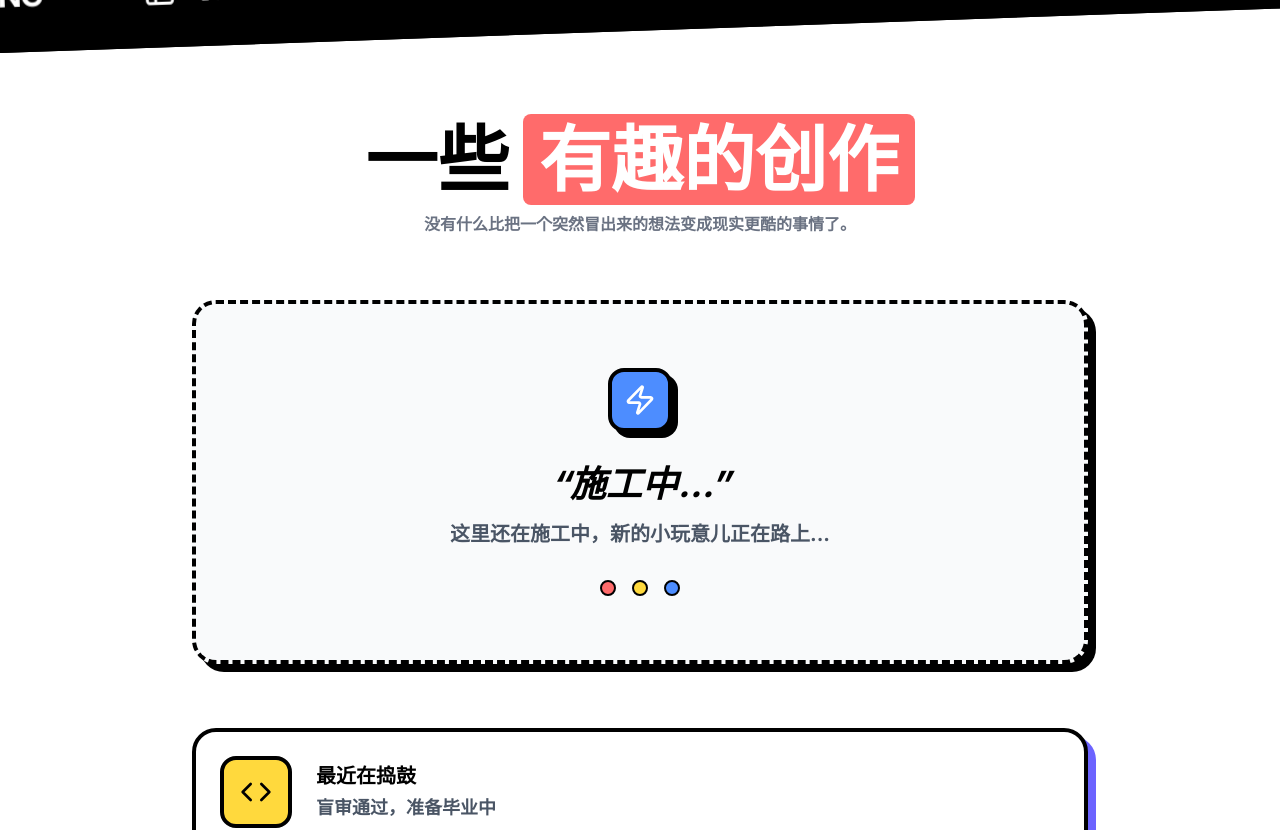
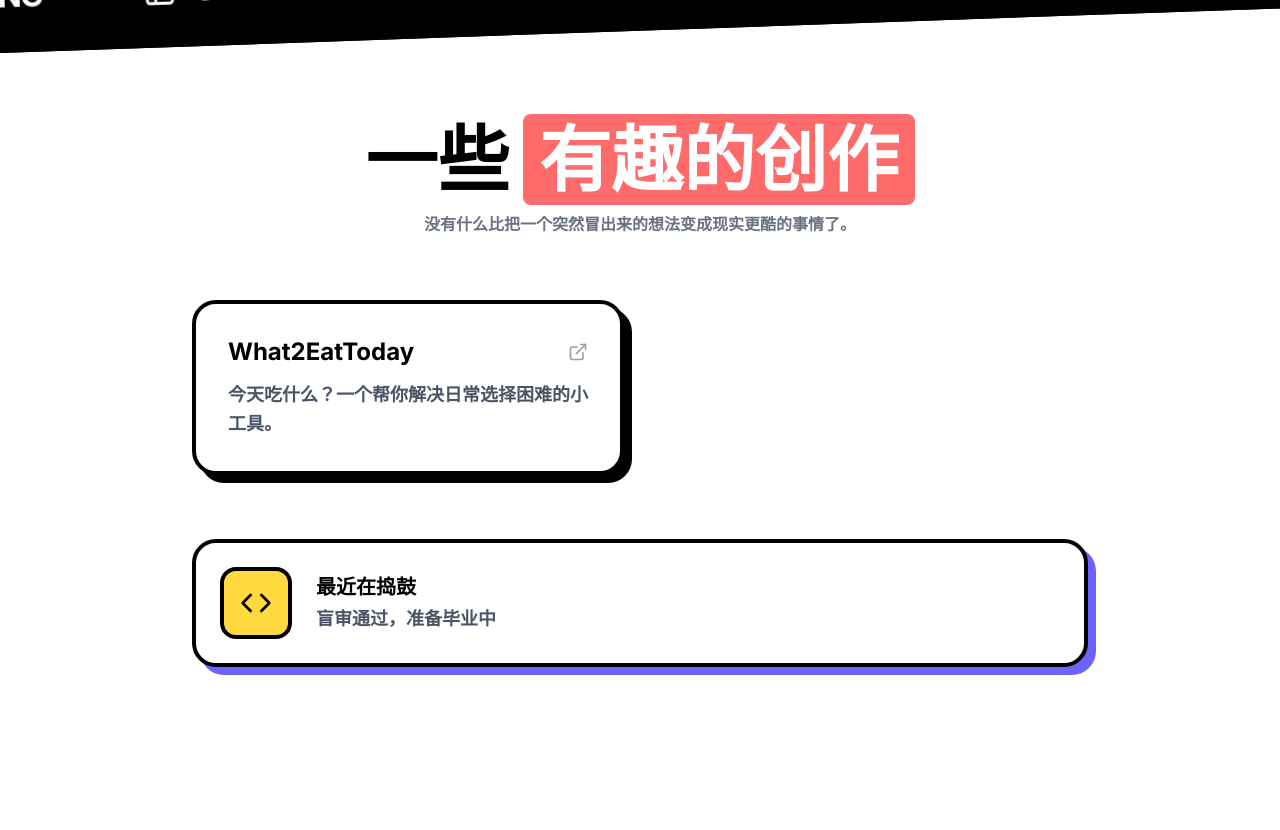
Before and after one commit to chengtaos/MyWebsite, a React (Vite) app: page / in a window 1280 px wide. Shown: the part 880-1710 px from the top of the page. Built offline with nearby package versions, Linux system fonts and the light colour scheme.

Commit message:
feat: 添加作品集的 featured 属性，更新作品展示逻辑

```diff
--- a/src/components/Services.tsx
+++ b/src/components/Services.tsx
@@ -1,5 +1,6 @@
 import { motion } from "motion/react";
-import { Zap, Globe, Layout, Code } from "lucide-react";
+import { Zap, Globe, Layout, Code, ExternalLink } from "lucide-react";
+import { projects } from "../data/projects.ts";
 
 const TICKER_ITEMS = [
   { label: "SPICY FOOD LOVER", Icon: Zap },
@@ -26,6 +27,8 @@ export default function Ticker() {
   );
 }
 
+const featuredProjects = projects.filter((p) => p.featured);
+
 export const Services = () => {
   return (
     <section className="py-24 px-8 max-w-7xl mx-auto space-y-16" id="creations">
@@ -38,6 +41,38 @@ export const Services = () => {
         </p>
       </div>
 
+      {featuredProjects.length > 0 ? (
+        <div className="grid grid-cols-1 md:grid-cols-2 gap-8 max-w-4xl mx-auto">
+          {featuredProjects.map((project, idx) => (
+            <motion.a
+              key={project.title}
+              href={project.link}
+              target="_blank"
+              rel="noopener noreferrer"
+              initial={{ opacity: 0, y: 30 }}
+              whileInView={{ opacity: 1, y: 0 }}
+              viewport={{ once: true }}
+              transition={{ delay: idx * 0.1 }}
+              className="brutalist-card p-8 flex flex-col justify-between gap-6 cursor-pointer group hover:bg-brand-yellow/20"
+            >
+              <div className="space-y-3">
+                <div className="flex items-center justify-between">
+                  <h3 className="text-2xl font-extrabold group-hover:underline">
+                    {project.title}
+                  </h3>
+                  <ExternalLink
+                    size={20}
+                    className="text-gray-400 group-hover:text-black transition-colors shrink-0"
+                  />
+                </div>
+                <p className="text-gray-600 font-semibold text-lg leading-relaxed">
+                  {project.description}
+                </p>
+              </div>
+            </motion.a>
+          ))}
+        </div>
+      ) : (
         <div className="max-w-4xl mx-auto">
           <motion.div
             initial={{ opacity: 0, y: 30 }}
@@ -61,6 +96,7 @@ export const Services = () => {
             </div>
           </motion.div>
         </div>
+      )}
 
       <div className="max-w-4xl mx-auto bg-white border-4 border-black rounded-3xl p-6 flex items-center gap-6 shadow-[8px_8px_0px_0px_rgba(108,99,255,1)] hover:shadow-none transition-all cursor-default group">
         <div className="bg-brand-yellow p-4 rounded-2xl border-4 border-black group-hover:rotate-12 transition-transform">
--- a/src/data/projects.ts
+++ b/src/data/projects.ts
@@ -3,6 +3,7 @@ export interface Project {
   description: string;
   link: string;
   status: "online" | "wip";
+  featured?: boolean;
 }
 
 export const projects: Project[] = [
@@ -11,5 +12,6 @@ export const projects: Project[] = [
     description: "今天吃什么？一个帮你解决日常选择困难的小工具。",
     link: "https://github.com/chengtaos/What2EaToday",
     status: "online",
+    featured: true,
   },
 ];
```
Also changed, not shown: 1 other file (tests, documents, lock files or other folders). Lines whose indentation alone changed are shown as unchanged.
